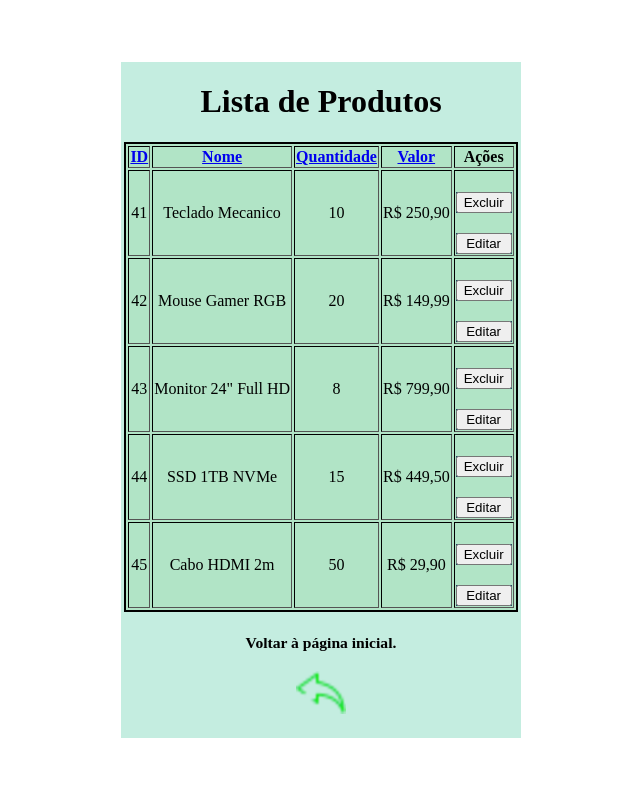
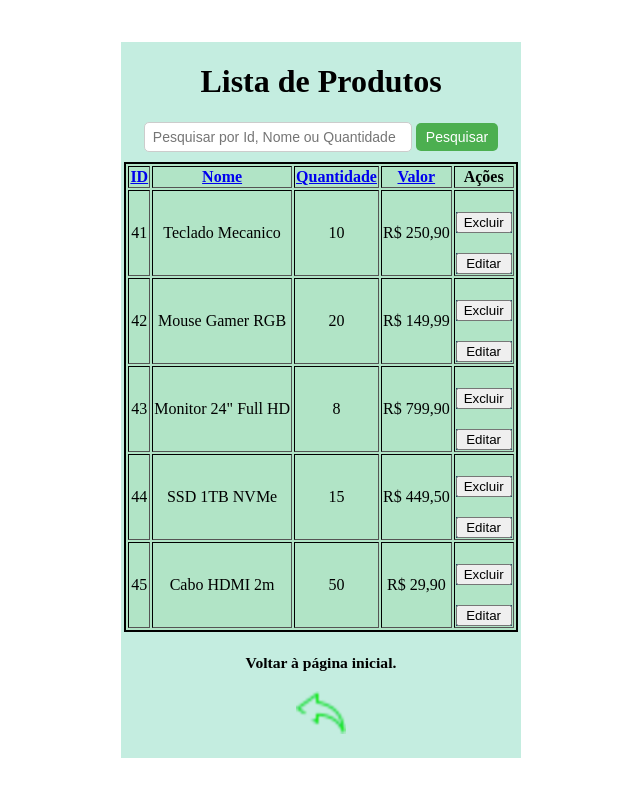
Before and after one commit to ZcvGuilherme/Cadastro_Cliente, a Flask app: page /gerenciar-produtos in a window 1280 px wide. Shown: the whole page, without its empty margins (319-959 px from the left). Run offline with Flask 3, Linux system fonts and the light colour scheme; data comes from the database, SQL or seed files in the repository.

Commit message:
barra de pesquisa implementada com sucesso

```diff
--- a/app/controllers.py
+++ b/app/controllers.py
@@ -1,7 +1,7 @@
 from flask import Flask, render_template, request, redirect, url_for, flash
 from datetime import datetime, date
 from app import models, views
-
+#---------------------------------------ROTAS PAGINAS----------------------------------#
 def configurar_rotas(app):
     @app.route("/")
     def pagina_inicial():
@@ -22,42 +22,13 @@ def configurar_rotas(app):
     @app.route("/gerenciar-produtos")
     def gerenciar_produtos():
         return views.gerenciar_produtos()
-
-    @app.route("/deletar/<int:id>", methods=["POST"])
-    def deletar_cliente(id):
-        try:
-            models.deletar_cliente(id)
-            return redirect(url_for('gerenciar_clientes'))
-        except Exception as e:
-         return f"Erro ao deletar cliente: {str(e)}", 500
+#---------------------------------------ROTAS PAGINAS----------------------------------#
 
 
-    @app.route("/deletar-produto/<int:id>", methods=["POST"])
-    def deletar_produto(id):
-        try:
-            models.deletar_produto(id)
-            return redirect(url_for('gerenciar_produtos'))
-        except Exception as e:
-            flash(f"Erro ao excluir produto: {str(e)}", "erro")
-            return redirect(url_for('gerenciar_produtos'))
-
-    @app.route("/editar-cliente/<int:id>", methods=["POST"])
-    def editar_cliente(id):
-        try:
-            models.editar_cliente(id)
-            return redirect(url_for('gerenciar_clientes'))
-        except Exception as e:
-            return redirect(url_for('gerenciar_clientes'))
-
-    @app.route("/editar-produto/<int:id>", methods=["POST"])
-    def editar_produto(id):
-        try:
-            models.idetar_produto(id)
-            return redirect(url_for('gerenciar_produtos'))
-        except Exception as e:
-            return redirect(url_for('gerenciar_produtos'))
 
 
+
+#---------------------------------------ROTAS CLIENTES----------------------------------#
     @app.route("/novo_cliente", methods=['POST'])
     def novo_cliente():
         nome = request.form.get('nome')
@@ -80,6 +51,57 @@ def configurar_rotas(app):
             flash(f"Erro ao cadastrar produto: {str(e)}", "erro")
             return redirect(url_for('cadastrar_cliente'))
 
+    def calcular_idade(data_nasc):
+        if isinstance(data_nasc, str):
+            data_nasc = datetime.strptime(data_nasc, "%Y-%m-%d").date()
+
+        hoje = date.today()
+        idade = hoje.year - data_nasc.year - ((hoje.month, hoje.day) < (data_nasc.month, data_nasc.day))
+        return idade
+
+
+    @app.route("/editar-cliente/<int:id>", methods=["POST"])
+    def editar_cliente(id):
+        try:
+            models.editar_cliente(id)
+            return redirect(url_for('gerenciar_clientes'))
+        except Exception as e:
+            return redirect(url_for('gerenciar_clientes'))
+
+
+    @app.route("/deletar/<int:id>", methods=["POST"])
+    def deletar_cliente(id):
+        try:
+            models.deletar_cliente(id)
+            return redirect(url_for('gerenciar_clientes'))
+        except Exception as e:
+         return f"Erro ao deletar cliente: {str(e)}", 500
+
+#---------------------------------------ROTAS CLIENTES----------------------------------#
+
+
+
+
+
+
+#---------------------------------------ROTAS PRODUTOS----------------------------------#
+    @app.route("/deletar-produto/<int:id>", methods=["POST"])
+    def deletar_produto(id):
+        try:
+            models.deletar_produto(id)
+            return redirect(url_for('gerenciar_produtos'))
+        except Exception as e:
+            flash(f"Erro ao excluir produto: {str(e)}", "erro")
+            return redirect(url_for('gerenciar_produtos'))
+
+
+    @app.route("/editar-produto/<int:id>", methods=["POST"])
+    def editar_produto(id):
+        try:
+            models.editar_produto(id)
+            return redirect(url_for('gerenciar_produtos'))
+        except Exception as e:
+            return redirect(url_for('gerenciar_produtos'))
 
 
     @app.route("/novo_produto", methods=['POST'])
@@ -100,10 +122,4 @@ def configurar_rotas(app):
             return redirect(url_for('cadastrar_produto'))
 
 
-def calcular_idade(data_nasc):
-    if isinstance(data_nasc, str):
-        data_nasc = datetime.strptime(data_nasc, "%Y-%m-%d").date()
-
-    hoje = date.today()
-    idade = hoje.year - data_nasc.year - ((hoje.month, hoje.day) < (data_nasc.month, data_nasc.day))
-    return idade
+#---------------------------------------ROTAS PRODUTOS----------------------------------#
--- a/app/models.py
+++ b/app/models.py
@@ -109,11 +109,11 @@ def buscar_clientes_ordenado(campo='id', busca='', ordem=True):
 
     query = f"""
         SELECT * FROM clientes
-        WHERE nome LIKE ? OR email LIKE ?
+        WHERE id LIKE ? OR nome LIKE ? OR email LIKE ?
         ORDER BY {campo} {direcao}
     """
 
-    cursor.execute(query, (f'%{busca}%', f'%{busca}%'))
+    cursor.execute(query, (f'%{busca}%', f'%{busca}%', f'%{busca}%'))
     clientes = cursor.fetchall()
     cursor.close()
     conexao.close()
@@ -175,7 +175,7 @@ def criar_tabela_produtos():
     cursor.close()
     conexao.close()
 
-def buscar_produtos_ordenado(campo='id',busca = '', ordem=True):
+def buscar_produtos_ordenado(campo='id', busca='', ordem=True):
     conexao = conectar_produtos()
     conexao.row_factory = sqlite3.Row
     cursor = conexao.cursor()
@@ -185,12 +185,18 @@ def buscar_produtos_ordenado(campo='id',busca = '', ordem=True):
     if campo not in campos_validos:
         campo = 'id'
 
-    query = f"SELECT * FROM produtos ORDER BY {campo} {direcao};"
-    cursor.execute(query)
+    # Adicionando os parâmetros de busca de forma segura nas colunas corretas
+    query = f"SELECT * FROM produtos WHERE nome LIKE ? OR quantidade LIKE ? OR id LIKE ? ORDER BY {campo} {direcao};"
+    busca_param = f"%{busca}%"  # Adiciona os `%` para busca parcial
+    cursor.execute(query, (busca_param, busca_param, busca_param))  # Passando os parâmetros de forma segura
     produtos = cursor.fetchall()
+
     cursor.close()
     conexao.close()
+
     return produtos
+
+
 
 def cadastrar_produto(nome, valor, quantidade):
     conexao = conectar_produtos()
@@ -222,32 +228,6 @@ def deletar_produto(id):
     cursor.close()
     conexao.close()
 
-def atualizar_produto(id, nome=None, valor=None, quantidade=None):
-    conexao = conectar_produtos()
-    cursor = conexao.cursor()
-
-    campos = []
-    valores = []
-
-    if nome:
-        campos.append("nome = ?")
-        valores.append(nome)
-    if valor is not None:
-        campos.append("valor = ?")
-        valores.append(valor)
-    if quantidade is not None:
-        campos.append("quantidade = ?")
-        valores.append(quantidade)
-    valores.append(id)
-
-    sql = f"UPDATE produtos SET {', '.join(campos)} WHERE id = ?"
-    cursor.execute(sql, valores)
-
-    conexao.commit()
-    cursor.close()
-    conexao.close()
-
-
 def editar_produto(id, nome=None, valor=None, quantidade=None):
     conexao = conectar()
     cursor = conexao.cursor()
--- a/app/static/style.css
+++ b/app/static/style.css
@@ -152,3 +152,36 @@ input.erro {
         width: 100%;
     }
 }
+
+.search-bar {
+
+    display: contents;          /* Coloca o input e botão lado a lado */
+    align-items: center;    /* Alinha verticalmente */
+    gap: 8px;               /* Espaço entre o input e o botão */
+}
+
+.search-bar input[type="text"] {
+    padding: 6px 8px;
+    width: 250px;
+    border: 1px solid #ccc;
+    border-radius: 5px;
+    font-size: 14px;
+}
+
+.search-bar button {
+    padding: 6px 10px;
+    font-size: 14px;
+    background-color: #4CAF50;
+    color: white;
+    border: none;
+    border-radius: 5px;
+    cursor: pointer;
+}
+
+.search-bar button:hover {
+    background-color: #45a049;
+}
+
+table {
+    margin-top: 10px;
+}
--- a/app/templates/gerenciar_produto.html
+++ b/app/templates/gerenciar_produto.html
@@ -11,26 +11,32 @@
 <body>
     <div class="container02">
         <h1>Lista de Produtos</h1>
+
+        <form action="{{ url_for('gerenciar_produtos') }}" method="GET" class="search-bar">
+            <input type="text" name="pesquisa" placeholder="Pesquisar por Id, Nome ou Quantidade" value="{{ request.args.get('pesquisa', '') }}">
+            <button type="submit">Pesquisar</button>
+        </form>
+
         <table border="1">
             <thead>
                 <tr>
                     <th>
-                        <a href="{{ url_for('gerenciar_produtos', campo='id', ordem='desc' if campo == 'id' and ordem else 'asc') }}">
+                        <a href="{{ url_for('gerenciar_produtos', campo='id', ordem='desc' if campo == 'id' and ordem else 'asc', pesquisa=request.args.get('pesquisa', '')) }}">
                             ID
                         </a>
                     </th>
                     <th>
-                        <a href="{{ url_for('gerenciar_produtos', campo='nome', ordem='desc' if campo == 'nome' and ordem else 'asc') }}">
+                        <a href="{{ url_for('gerenciar_produtos', campo='nome', ordem='desc' if campo == 'nome' and ordem else 'asc', pesquisa=request.args.get('pesquisa', '')) }}">
                             Nome
                         </a>
                     </th>
                     <th>
-                        <a href="{{ url_for('gerenciar_produtos', campo='quantidade', ordem='desc' if campo == 'quantidade' and ordem else 'asc') }}">
+                        <a href="{{ url_for('gerenciar_produtos', campo='quantidade', ordem='desc' if campo == 'quantidade' and ordem else 'asc', pesquisa=request.args.get('pesquisa', '')) }}">
                             Quantidade
                         </a>
                     </th>
                     <th >
-                        <a href="{{ url_for('gerenciar_produtos', campo='valor', ordem='desc' if campo == 'valor' and ordem else 'asc') }}">
+                        <a href="{{ url_for('gerenciar_produtos', campo='valor', ordem='desc' if campo == 'valor' and ordem else 'asc', pesquisa=request.args.get('pesquisa', '')) }}">
                             Valor
                         </a>
                     </th>
--- a/app/views.py
+++ b/app/views.py
@@ -13,12 +13,12 @@ def cadastrar_produto():
 def gerenciar_clientes():
     try:
         campo = request.args.get("campo", "id")
-        ordem = request.args.get("ordem", "asc")
+        ordem = request.args.get("ordem", "asc") == "asc"
+        busca = request.args.get("pesquisa", "")
 
-        ordem_bool = True if ordem == "asc" else False
-        clientes = models.buscar_clientes_ordenado(campo=campo, ordem=ordem_bool)
 
-        return render_template('gerenciar_cliente.html', clientes=clientes, campo=campo, ordem=ordem)
+        clientes = models.buscar_clientes_ordenado(campo=campo,busca=busca, ordem=ordem)
+        return render_template('gerenciar_cliente.html', clientes=clientes, campo=campo, ordem=ordem, busca=busca)
     except Exception as e:
         return f"Erro ao buscar clientes: {str(e)}", 500
 
@@ -26,7 +26,10 @@ def gerenciar_produtos():
     try:
         campo = request.args.get("campo", "id")
         ordem = request.args.get("ordem", "asc") == "asc"
-        produtos = models.buscar_produtos_ordenado(campo, ordem)
-        return render_template("gerenciar_produto.html", produtos=produtos, campo=campo, ordem=ordem)
+        busca = request.args.get("pesquisa", "")
+
+
+        produtos = models.buscar_produtos_ordenado(campo, busca, ordem)
+        return render_template("gerenciar_produto.html", produtos=produtos, campo=campo, ordem=ordem, busca =busca)
     except Exception as e:
         return f"Erro ao buscar produtos: {str(e)}", 500
```
Also changed, not shown: app/templates/gerenciar_cliente.html (+9 -3 lines).
